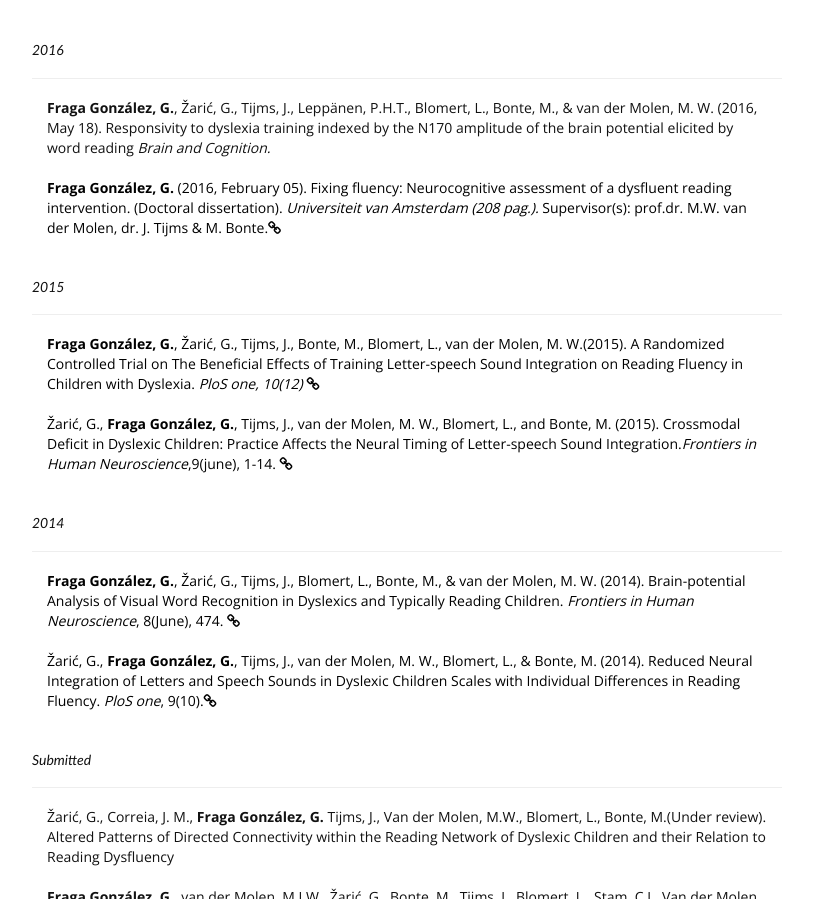
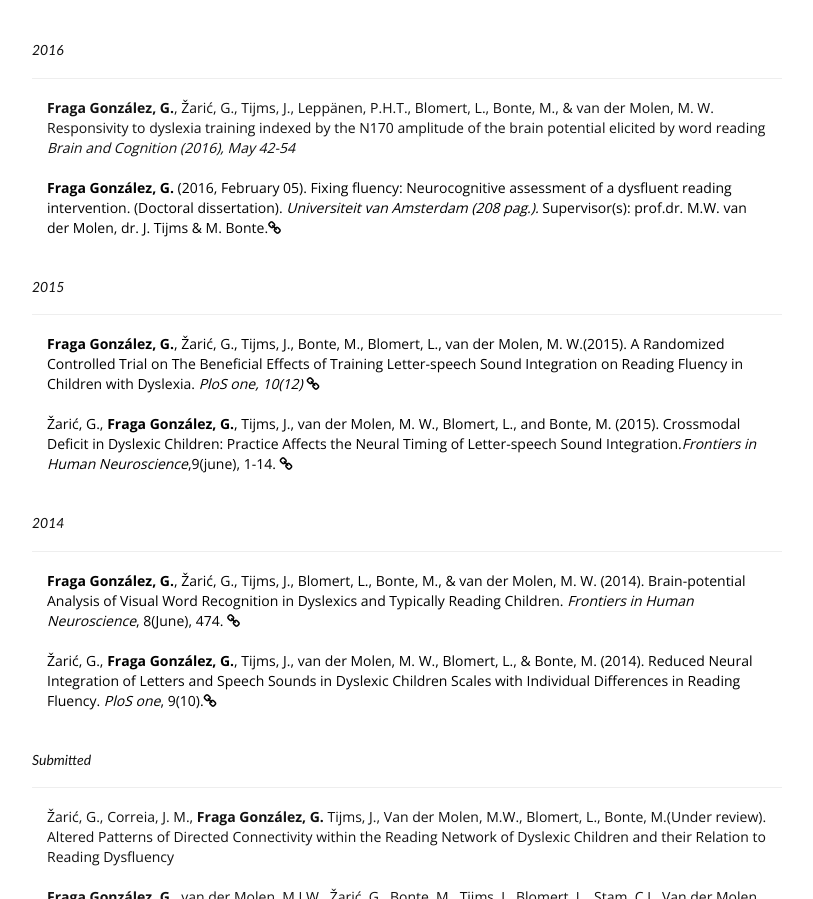
Before and after one commit to j3j5/gorkafraga.github.io, a plain HTML site: page index.html in a window 1280 px wide. Shown: the part 2040-2939 px from the top of the page, without its empty margins (233-1046 px from the left). Drawn offline with nearby package versions, Linux system fonts and the light colour scheme.

Commit message:
update ref

```diff
--- a/index.html
+++ b/index.html
@@ -234,7 +234,7 @@
                     <hr>
                     <ul>
                          <li>
-                            <strong>Fraga González, G.</strong>, Žarić, G., Tijms, J., Leppänen, P.H.T., Blomert, L., Bonte, M., & van der Molen, M. W. (2016, May 18). Responsivity to dyslexia training indexed by the N170 amplitude of the brain potential elicited by word reading<i> Brain and Cognition. </i>
+                            <strong>Fraga González, G.</strong>, Žarić, G., Tijms, J., Leppänen, P.H.T., Blomert, L., Bonte, M., & van der Molen, M. W. Responsivity to dyslexia training indexed by the N170 amplitude of the brain potential elicited by word reading<i> Brain and Cognition (2016), May 42-54 </i>
                         </li>
 <br>
 <li class="publications"> <a href="http://dare.uva.nl/document/2/168835" target="_blank ">
```
